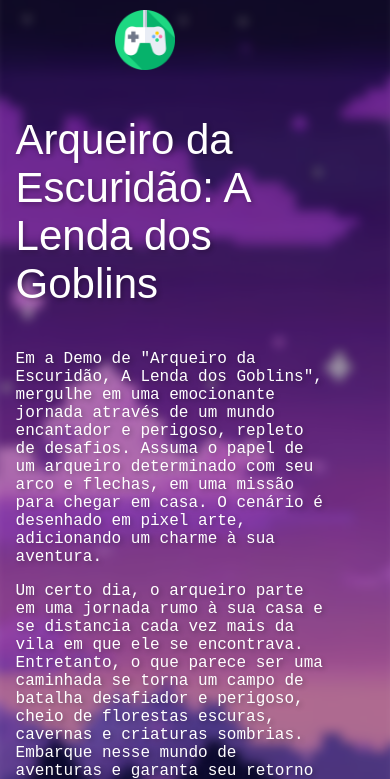
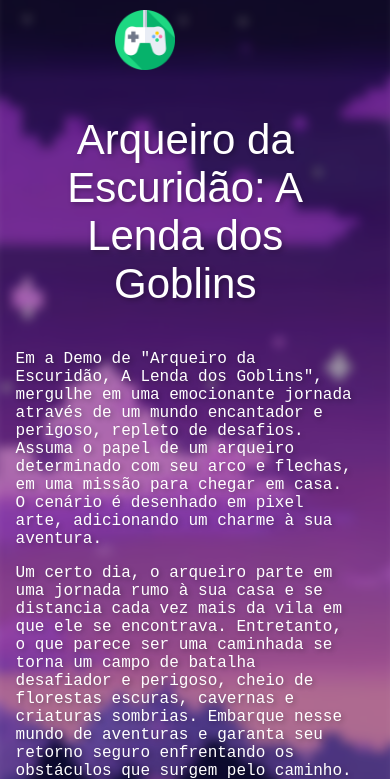
Before and after one commit to Felipe8959/projeto6sem, a plain HTML site: page index.html in a window 390 px wide. Shown: the top 779 px of the page. Drawn offline with Linux system fonts and the light colour scheme.

Commit message:
fsdfsdfs

```diff
--- a/styles.css
+++ b/styles.css
@@ -151,6 +151,7 @@ body {
     .texto {
         display: block;
         margin-top: 0%;
+        max-width: 87%;
     }
 
     .imgjogo img {
@@ -158,6 +159,10 @@ body {
         margin-left: 25%;
         transform: scale(1.1);
         border-radius: 10px;
+    }
+
+    .tjogo {
+        text-align: center;
     }
 
     .djogo {
```
